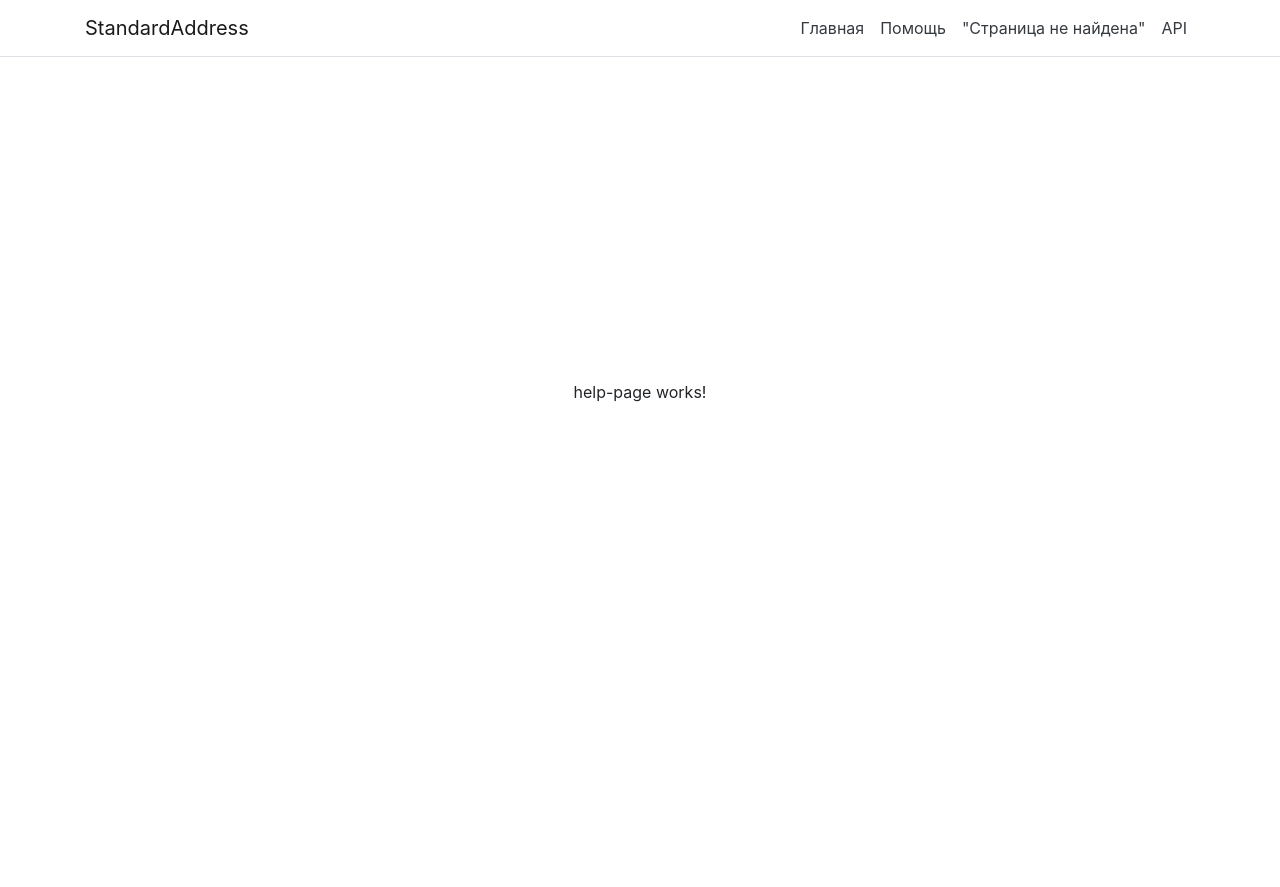
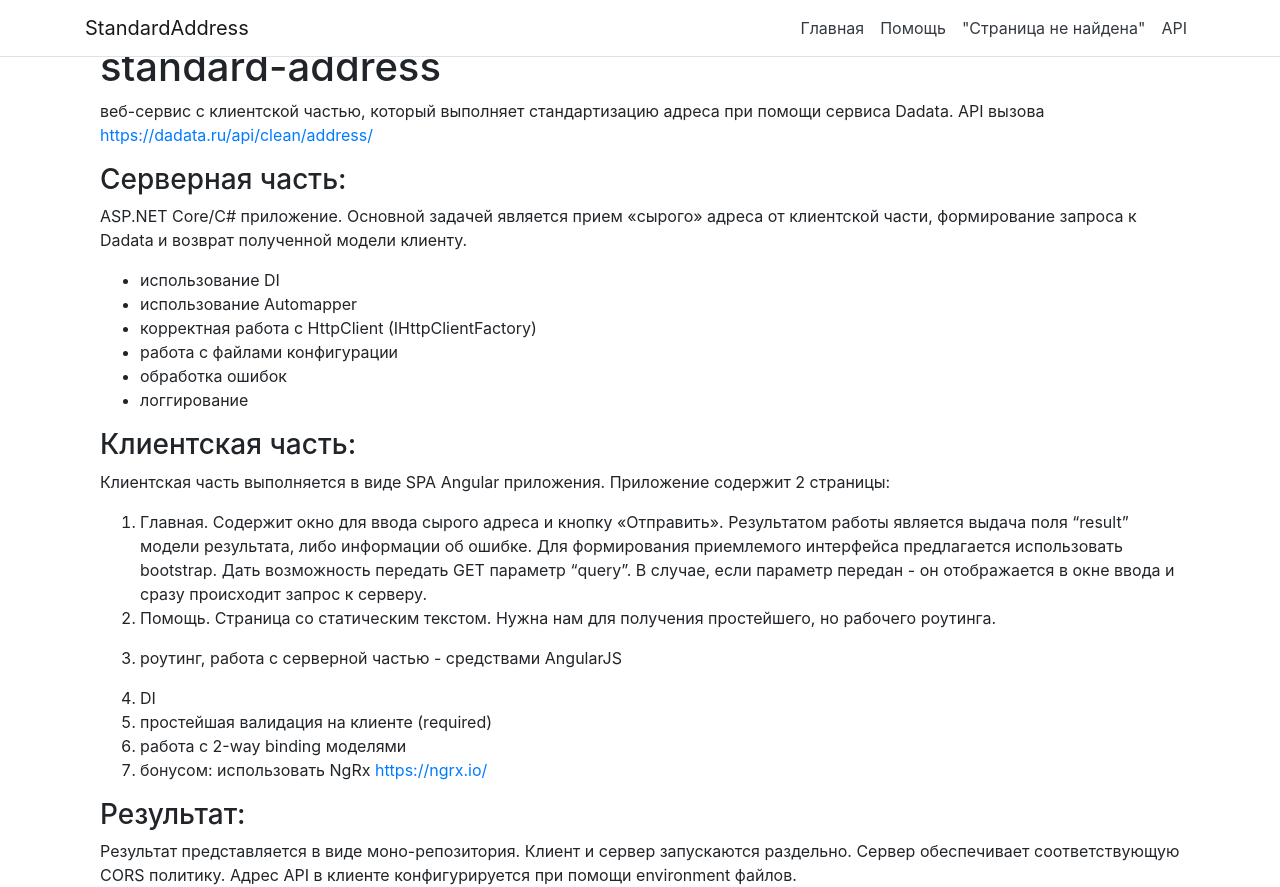
Before and after one commit to VovaGul/standard-address, an Angular app in the folder standard-address/: page /help-page in a window 1280 px wide. Before the commit the page ends 800 px from the top, so only its background shows below. Built offline with nearby package versions, Linux system fonts and the light colour scheme.

Commit message:
добавил помощь

```diff
--- a/standard-address/src/app/help-page/help-page.component.html
+++ b/standard-address/src/app/help-page/help-page.component.html
@@ -1,3 +1,32 @@
-<div class="container d-flex flex-column align-items-center justify-content-center vh-100">
-  <p>help-page works!</p>
+<div class="container d-flex flex-column justify-content-center vh-100">
+  <h1 id="standard-address">standard-address</h1>
+<p>веб-сервис с клиентской частью, который выполняет стандартизацию адреса при помощи сервиса Dadata. API вызова <a href="https://dadata.ru/api/clean/address/">https://dadata.ru/api/clean/address/</a></p>
+<h3 id="-">Серверная часть:</h3>
+<p>ASP.NET Core/C# приложение.
+Основной задачей является прием «сырого» адреса от клиентской части, формирование запроса к Dadata и возврат полученной модели клиенту.</p>
+<ul>
+<li>использование DI</li>
+<li>использование Automapper</li>
+<li>корректная работа с HttpClient (IHttpClientFactory)</li>
+<li>работа с файлами конфигурации</li>
+<li>обработка ошибок</li>
+<li>логгирование</li>
+</ul>
+<h3 id="-">Клиентская часть:</h3>
+<p>Клиентская часть выполняется в виде SPA Angular приложения.
+Приложение содержит 2 страницы:</p>
+<ol>
+<li>Главная. Содержит окно для ввода сырого адреса и кнопку «Отправить». Результатом работы является выдача поля “result” модели результата, либо информации об ошибке. Для формирования приемлемого интерфейса предлагается использовать bootstrap. Дать возможность передать GET параметр “query”. В случае, если параметр передан - он отображается в окне ввода и сразу происходит запрос к серверу.</li>
+<li><p>Помощь. Страница со статическим текстом. Нужна нам для получения простейшего, но рабочего роутинга.</p>
+</li>
+<li><p>роутинг, работа с серверной частью - средствами AngularJS</p>
+</li>
+<li>DI</li>
+<li>простейшая валидация на клиенте (required)</li>
+<li>работа с 2-way binding моделями</li>
+<li>бонусом: использовать NgRx <a href="https://ngrx.io/">https://ngrx.io/</a></li>
+</ol>
+<h3 id="-">Результат:</h3>
+<p>Результат представляется в виде моно-репозитория. Клиент и сервер запускаются раздельно. Сервер обеспечивает соответствующую CORS политику. Адрес API в клиенте конфигурируется при помощи environment файлов.</p>
+
 </div>
--- a/standard-address/src/app/home/home.component.html
+++ b/standard-address/src/app/home/home.component.html
@@ -1,4 +1,4 @@
-<div class="container d-flex flex-column align-items-center justify-content-center vh-100">
+<div class="container d-flex flex-column align-items-center justify-content-center">
   <p class="lead">Cтандартизировать адрес</p>
   <div class="form-group d-flex flex-row">
     <input type="text" class="form-control mr-2" [(ngModel)]="rowAddress" placeholder="Введите адрес" id="rowAddress" name="rowAddress" required/>
--- a/standard-address/src/app/nav-menu/nav-menu.component.html
+++ b/standard-address/src/app/nav-menu/nav-menu.component.html
@@ -1,6 +1,6 @@
 <header>
   <link rel="stylesheet" href="https://stackpath.bootstrapcdn.com/bootstrap/4.3.1/css/bootstrap.min.css">
-  <nav class="navbar navbar-expand-sm navbar-toggleable-sm navbar-light bg-white border-bottom box-shadow mb-3 fixed-top">
+  <nav class="navbar navbar-expand-sm navbar-toggleable-sm navbar-light bg-white border-bottom box-shadow mb-3">
     <div class="container">
       <a class="navbar-brand" [routerLink]="['/']">StandardAddress</a>
       <!-- <button
```
